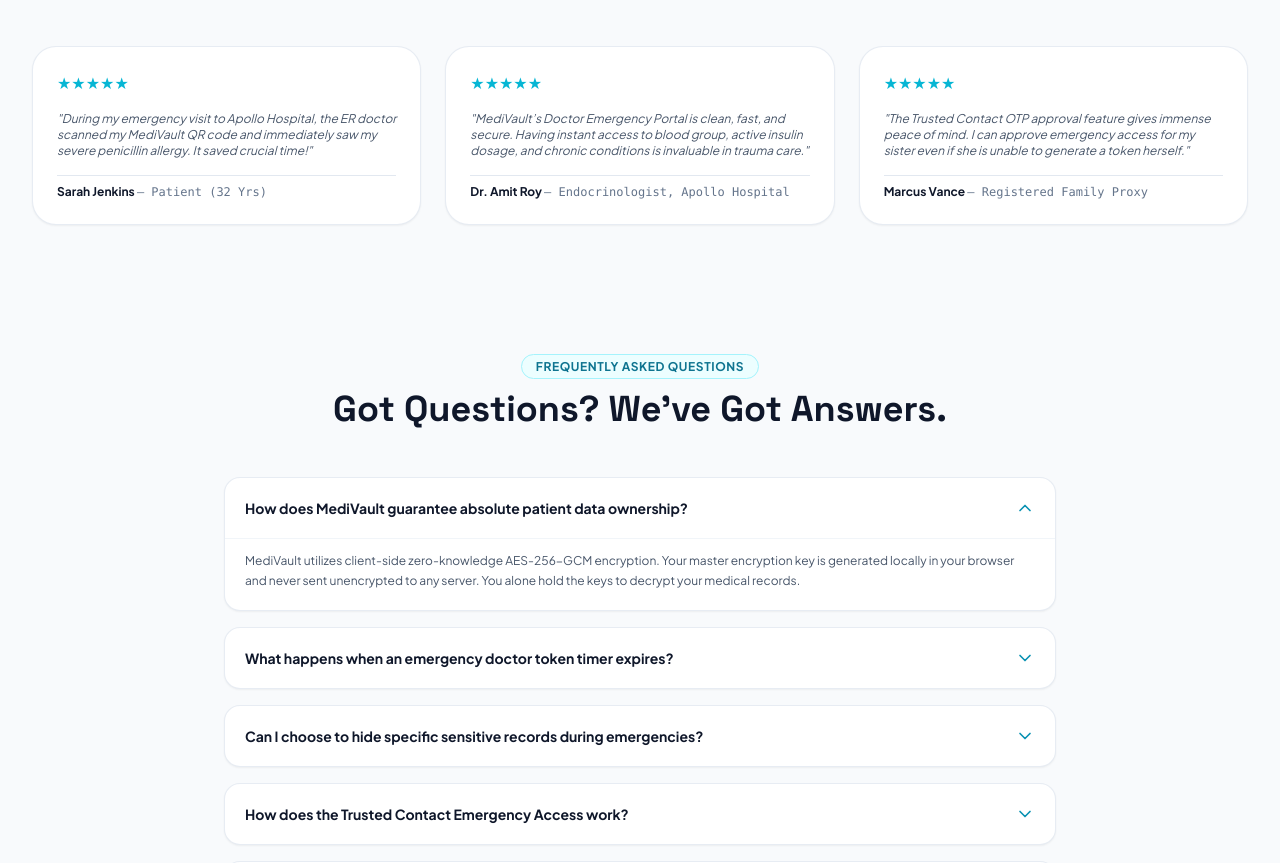
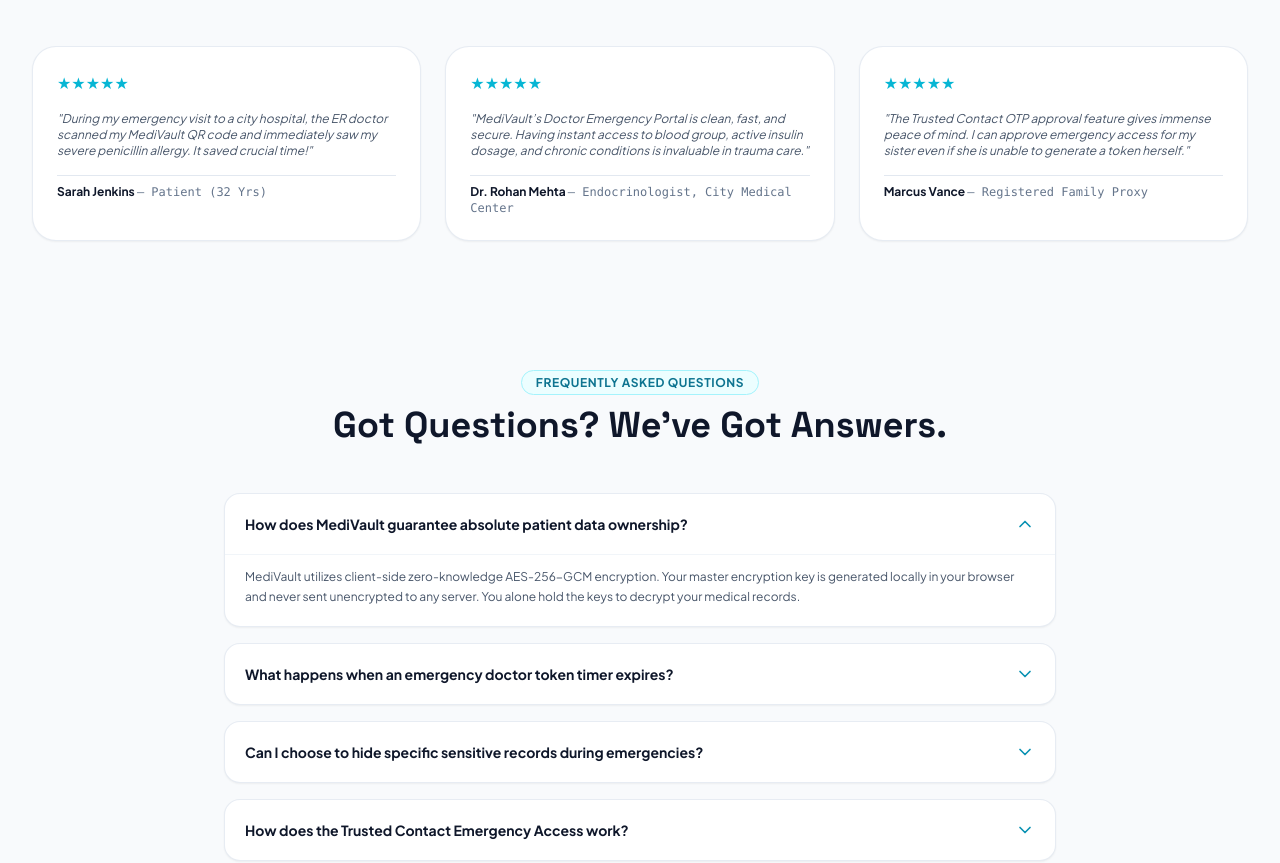
Before and after one commit to deydebjit575/Dexters, a React (Vite) app: page / in a window 1280 px wide. Shown: the part 3594-4457 px from the top of the page. Built offline with nearby package versions, Linux system fonts and the light colour scheme; the HTML template or start-up script is replaced by a standard one.

Commit message:
mock data removal3

```diff
--- a/src/components/EmergencyTokenModal.tsx
+++ b/src/components/EmergencyTokenModal.tsx
@@ -1,5 +1,6 @@
 import React, { useState } from 'react';
 import { motion, AnimatePresence } from 'framer-motion';
+import { useNavigate } from 'react-router-dom';
 import { QRCodeSVG } from 'qrcode.react';
 import {
   KeyRound,
@@ -26,7 +27,8 @@
 }
 
 export const EmergencyTokenModal: React.FC<EmergencyTokenModalProps> = ({ isOpen, onClose }) => {
-  const { records, generateEmergencyAccess, setActiveView, activeEmergencyToken } = useMediVault();
+  const { records, generateEmergencyAccess, activeEmergencyToken } = useMediVault();
+  const navigate = useNavigate();
 
   const [duration, setDuration] = useState<number>(60); // Default 1 hour (60 mins)
   const [isGenerating, setIsGenerating] = useState(false);
@@ -68,8 +70,9 @@
   const handleLaunchDoctorPortal = () => {
     onClose();
     if (shareUrl) {
-      window.location.hash = shareUrl.split('#')[1] || '';
-      setActiveView('doctor');
+      navigate('/doctor-portal' + (shareUrl.includes('#') ? '#' + shareUrl.split('#')[1] : ''));
+    } else {
+      navigate('/doctor-portal');
     }
   };
 
--- a/src/components/LandingPage.tsx
+++ b/src/components/LandingPage.tsx
@@ -1,5 +1,6 @@
 import React, { useState } from 'react';
 import { motion, AnimatePresence } from 'framer-motion';
+import { useNavigate } from 'react-router-dom';
 import {
   ShieldCheck,
   KeyRound,
@@ -39,6 +40,7 @@
 
 export const LandingPage: React.FC<LandingPageProps> = ({ onOpenEmergencyModal }) => {
   const { setActiveView } = useMediVault();
+  const navigate = useNavigate();
 
   // Auth modal trigger state
   const [authModalOpen, setAuthModalOpen] = useState(false);
@@ -181,7 +183,7 @@
             <motion.button
               whileHover={{ scale: 1.04 }}
               whileTap={{ scale: 0.96 }}
-              onClick={() => setActiveView('login')}
+              onClick={() => openAuth('login')}
               className="w-full sm:w-auto px-7 py-4 rounded-2xl bg-white hover:bg-slate-50 border border-slate-200 text-slate-800 font-bold text-sm shadow-sm flex items-center justify-center space-x-2 transition-all"
             >
               <LogIn className="w-5 h-5 text-cyan-600" />
@@ -192,7 +194,7 @@
             <motion.button
               whileHover={{ scale: 1.04 }}
               whileTap={{ scale: 0.96 }}
-              onClick={() => setActiveView('doctor')}
+              onClick={() => navigate('/doctor-portal')}
               className="w-full sm:w-auto px-7 py-4 rounded-2xl bg-cyan-600 hover:bg-cyan-700 text-white font-bold text-sm shadow-md shadow-cyan-600/20 flex items-center justify-center space-x-2 group transition-all"
             >
               <Stethoscope className="w-5 h-5 text-cyan-200 group-hover:rotate-12 transition-transform" />
@@ -293,7 +295,7 @@
               </div>
               <h4 className="font-bold text-sm text-white">Top Equipment</h4>
               <p className="text-[11px] text-cyan-100">Modern clinical encryption tools & WebCrypto API integration.</p>
-              <button onClick={() => setActiveView('patient')} className="mt-2 px-4 py-1.5 rounded-full bg-white text-cyan-700 font-bold text-xs hover:bg-cyan-50 transition-colors">
+              <button onClick={() => navigate('/dashboard')} className="mt-2 px-4 py-1.5 rounded-full bg-white text-cyan-700 font-bold text-xs hover:bg-cyan-50 transition-colors">
                 Explore Vault
               </button>
             </div>
@@ -315,7 +317,7 @@
               </div>
               <h4 className="font-bold text-sm text-white">Skilled Doctors</h4>
               <p className="text-[11px] text-cyan-100">Read-only emergency clinical portals with self-destruct timers.</p>
-              <button onClick={() => setActiveView('doctor')} className="mt-2 px-4 py-1.5 rounded-full bg-white text-cyan-700 font-bold text-xs hover:bg-cyan-50 transition-colors">
+              <button onClick={() => navigate('/doctor-portal')} className="mt-2 px-4 py-1.5 rounded-full bg-white text-cyan-700 font-bold text-xs hover:bg-cyan-50 transition-colors">
                 Doctor Portal
               </button>
             </div>
@@ -514,7 +516,7 @@
         <div className="grid grid-cols-1 md:grid-cols-3 gap-6">
           <div className="p-6 rounded-3xl bg-white border border-slate-200/80 shadow-sm space-y-4">
             <div className="flex items-center space-x-1 text-cyan-500">★★★★★</div>
-            <p className="text-xs text-slate-600 italic">"During my emergency visit to Apollo Hospital, the ER doctor scanned my MediVault QR code and immediately saw my severe penicillin allergy. It saved crucial time!"</p>
+            <p className="text-xs text-slate-600 italic">"During my emergency visit to a city hospital, the ER doctor scanned my MediVault QR code and immediately saw my severe penicillin allergy. It saved crucial time!"</p>
             <div className="pt-2 border-t border-slate-200 font-bold text-slate-900 text-xs">
               Sarah Jenkins <span className="text-slate-500 font-normal font-mono">— Patient (32 Yrs)</span>
             </div>
@@ -524,7 +526,7 @@
             <div className="flex items-center space-x-1 text-cyan-500">★★★★★</div>
             <p className="text-xs text-slate-600 italic">"MediVault’s Doctor Emergency Portal is clean, fast, and secure. Having instant access to blood group, active insulin dosage, and chronic conditions is invaluable in trauma care."</p>
             <div className="pt-2 border-t border-slate-200 font-bold text-slate-900 text-xs">
-              Dr. Amit Roy <span className="text-slate-500 font-normal font-mono">— Endocrinologist, Apollo Hospital</span>
+              Dr. Rohan Mehta <span className="text-slate-500 font-normal font-mono">— Endocrinologist, City Medical Center</span>
             </div>
           </div>
 
@@ -660,7 +662,7 @@
         isOpen={authModalOpen}
         onClose={() => setAuthModalOpen(false)}
         initialTab={authTab}
-        onSuccessLogin={() => setActiveView('patient')}
+        onSuccessLogin={() => { setAuthModalOpen(false); navigate('/dashboard'); }}
       />
     </div>
   );
--- a/src/components/PatientDashboard.tsx
+++ b/src/components/PatientDashboard.tsx
@@ -151,8 +151,8 @@
   const [isUploading, setIsUploading] = useState(false);
   const [uploadSuccess, setUploadSuccess] = useState(false);
   const [uploadTitle, setUploadTitle] = useState('');
-  const [uploadDoctor, setUploadDoctor] = useState('Dr. Amit Roy');
-  const [uploadHospital, setUploadHospital] = useState('Apollo Hospital');
+  const [uploadDoctor, setUploadDoctor] = useState('');
+  const [uploadHospital, setUploadHospital] = useState('');
   const [uploadDiagnosis, setUploadDiagnosis] = useState('');
 
   // Add Record Modal
@@ -160,9 +160,9 @@
   const [newTitle, setNewTitle] = useState('');
   const [newCategory, setNewCategory] = useState<RecordCategory>('Prescription');
   const [newDate, setNewDate] = useState('2026-07-24');
-  const [newDoctor, setNewDoctor] = useState('Dr. Amit Roy');
-  const [newSpecialty, setNewSpecialty] = useState('Endocrinology');
-  const [newHospital, setNewHospital] = useState('Apollo Hospital');
+  const [newDoctor, setNewDoctor] = useState('');
+  const [newSpecialty, setNewSpecialty] = useState('');
+  const [newHospital, setNewHospital] = useState('');
   const [newDiagnosis, setNewDiagnosis] = useState('');
   const [newMedicineName, setNewMedicineName] = useState('');
   const [newDosage, setNewDosage] = useState('');
@@ -259,7 +259,7 @@
       date: newDate,
       diagnosingDoctor: newDoctor,
       doctorSpecialty: newSpecialty || 'General Medicine',
-      hospitalClinic: newHospital || 'Apollo Hospital',
+      hospitalClinic: newHospital || '',
       diagnosisDetails: newDiagnosis || 'Routine clinical follow-up.',
       medicines,
       tags: [newCategory, 'Medical Record'],
```
